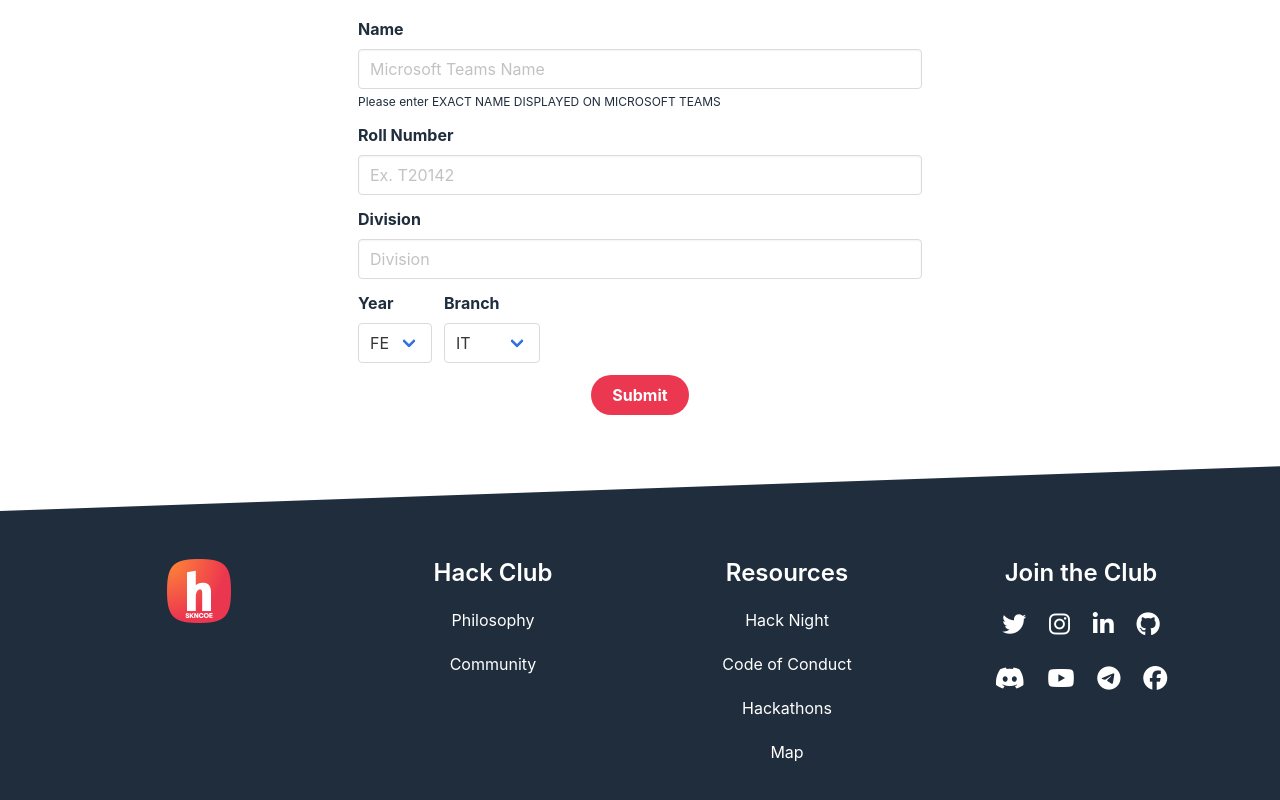
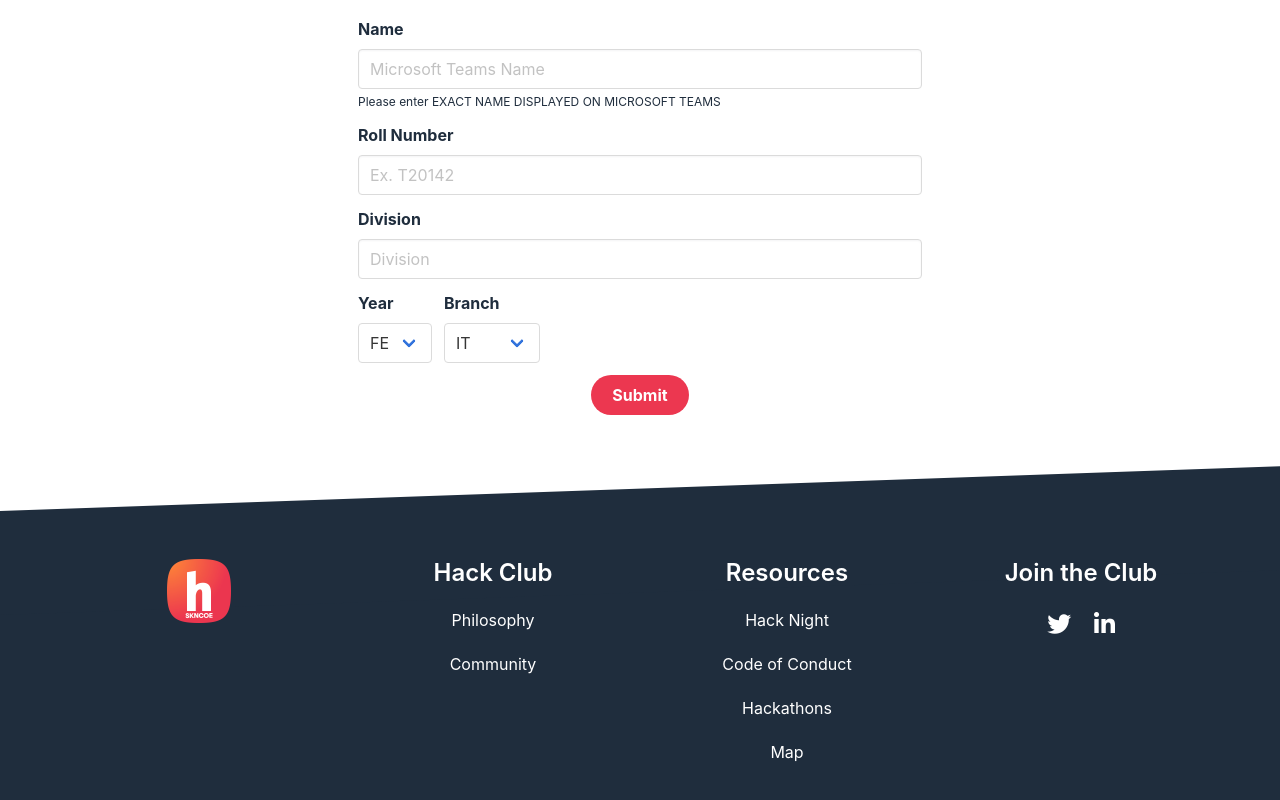
Before and after one commit to HackClubSKNCOE/NewForm, a website: page views/index.html in a window 1280 px wide. Shown: the part 1095-1895 px from the top of the page. Drawn offline with nearby package versions, Linux system fonts and the light colour scheme; files that its build step writes are made by us from their sources; a script that the page names is missing; files whose address does not match are found by name.

Commit message:
Removed unused social icons

```diff
--- a/views/index.html
+++ b/views/index.html
@@ -292,28 +292,8 @@
                             <a href="https://twitter.com/hackclubskn" class="mx-2">
                                 <i class="fab fa-twitter"></i>
                             </a>
-                            <a class="mx-2">
-                                <i class="fab fa-instagram"> </i>
-                            </a>
                             <a href="https://www.linkedin.com/company/hack-club-skn" class="mx-2">
                                 <i class="fab fa-linkedin-in"></i>
-                            </a>
-                            <a class="mx-2">
-                                <i class="fab fa-github"></i>
-                            </a>
-                        </p>
-                        <p class="subtitle is-4">
-                            <a class="mx-2">
-                                <i class="fab fa-discord"></i>
-                            </a>
-                            <a class="mx-2">
-                                <i class="fab fa-youtube"></i>
-                            </a>
-                            <a class="mx-2">
-                                <i class="fab fa-telegram"></i>
-                            </a>
-                            <a class="mx-2">
-                                <i class="fab fa-facebook"></i>
                             </a>
                         </p>
                     </div>
```
